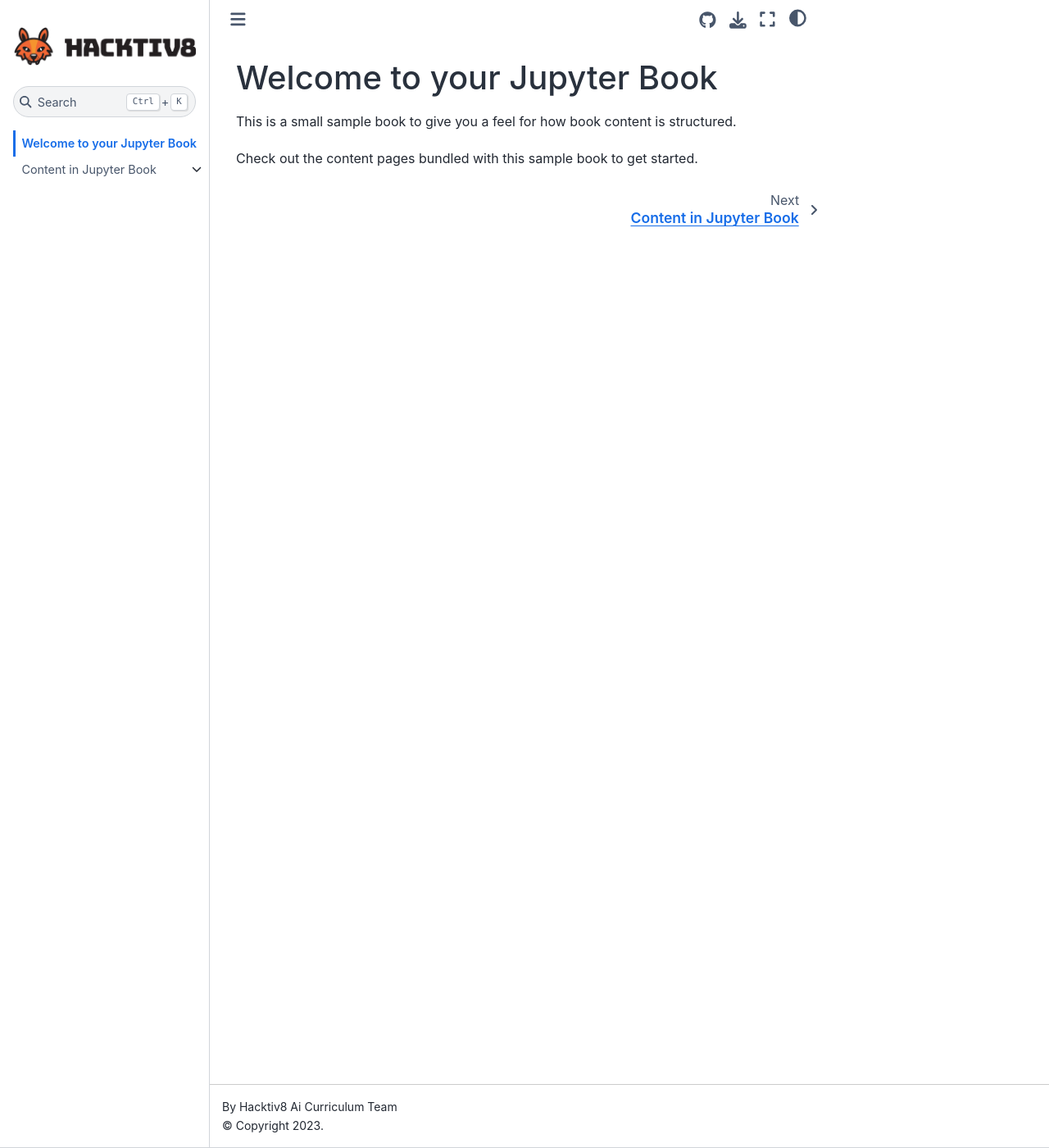
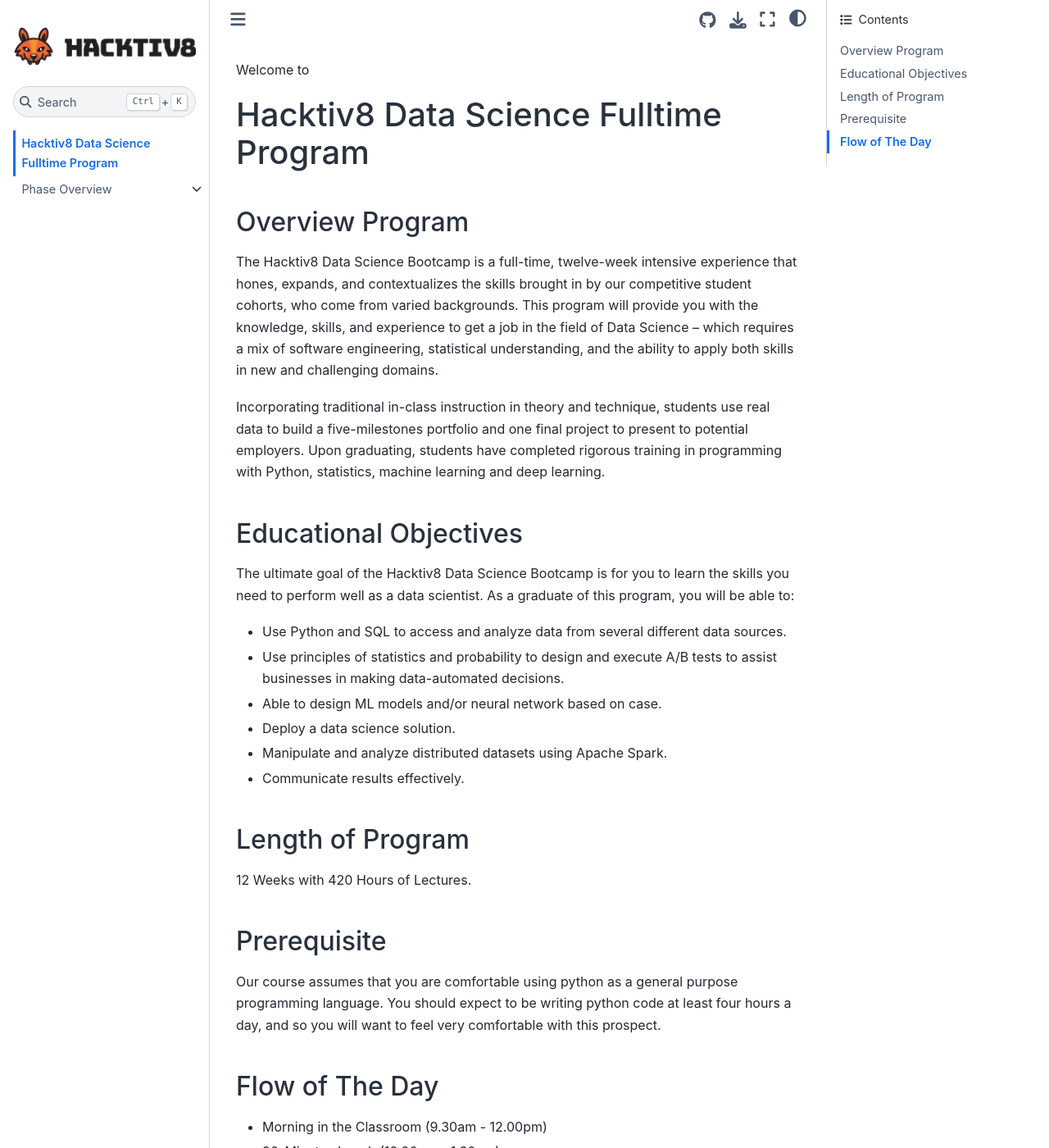
Before and after one commit to ardhiraka/FSDS_Guidelines, a Jupyter Book: the page built from intro.md, in a window 1280 px wide and 1400 px high. Shown: the whole window at 82% size. Built offline with Jupyter Book 1.0.4 settings and Sphinx 7.4.7 and the Sphinx Book theme 1.1.4, drawn with Linux system fonts in a browser that asks for light colours; some of the changed text lies outside the part shown.

Commit message:
modified config, content and intro

```diff
--- a/_config.yml
+++ b/_config.yml
@@ -21,7 +21,7 @@
 
 # Information about where the book exists on the web
 repository:
-  url: https://github.com/executablebooks/jupyter-book  # Online location of your book
+  url: https://github.com/ardhiraka/FSDS_Guidelines  # Online location of your book
   path_to_book: docs  # Optional path to your book, relative to the repository root
   branch: master  # Which branch of the repository should be used when creating links (optional)
 
--- a/content.md
+++ b/content.md
@@ -1,4 +1,4 @@
-Content in Jupyter Book
+Phase Overview
 =======================
 
 There are many ways to write content in Jupyter Book. This short section
--- a/intro.md
+++ b/intro.md
@@ -1,7 +1,35 @@
-Welcome to your Jupyter Book
+Welcome to
+
+Hacktiv8 Data Science Fulltime Program
 ============================
 
-This is a small sample book to give you a feel for how book content is
-structured.
+## Overview Program
 
-Check out the content pages bundled with this sample book to get started.
+The Hacktiv8 Data Science Bootcamp is a full-time, twelve-week intensive experience that hones, expands, and contextualizes the skills brought in by our competitive student cohorts, who come from varied backgrounds.  This program will provide you with the knowledge, skills, and experience to get a job in the field of Data Science – which requires a mix of software engineering, statistical understanding, and the ability to apply both skills in new and challenging domains.
+
+Incorporating traditional in-class instruction in theory and technique, students use real data to build a five-milestones portfolio and one final project to present to potential employers. Upon graduating, students have completed rigorous training in programming with Python, statistics, machine learning and deep learning.
+
+## Educational Objectives
+
+The ultimate goal of the Hacktiv8 Data Science Bootcamp is for you to learn the skills you need to perform well as a data scientist. As a graduate of this program, you will be able to:
+
+- Use Python and SQL to access and analyze data from several different data sources.
+- Use principles of statistics and probability to design and execute A/B tests to assist businesses in making data-automated decisions.
+- Able to design ML models and/or neural network based on case.
+- Deploy a data science solution.
+- Manipulate and analyze distributed datasets using Apache Spark.
+- Communicate results effectively.
+
+## Length of Program
+
+12 Weeks with 420 Hours of Lectures.
+
+## Prerequisite
+
+Our course assumes that you are comfortable using python as a general purpose programming language. You should expect to be writing python code at least four hours a day, and so you will want to feel very comfortable with this prospect.
+
+## Flow of The Day
+
+- Morning in the Classroom (9.30am - 12.00pm)
+- 90-Minutes Lunch (12.00pm - 1.30pm)
+- Working Afternoon (1.30pm - 6.00pm)
```
Also changed, not shown: 1 other file.
